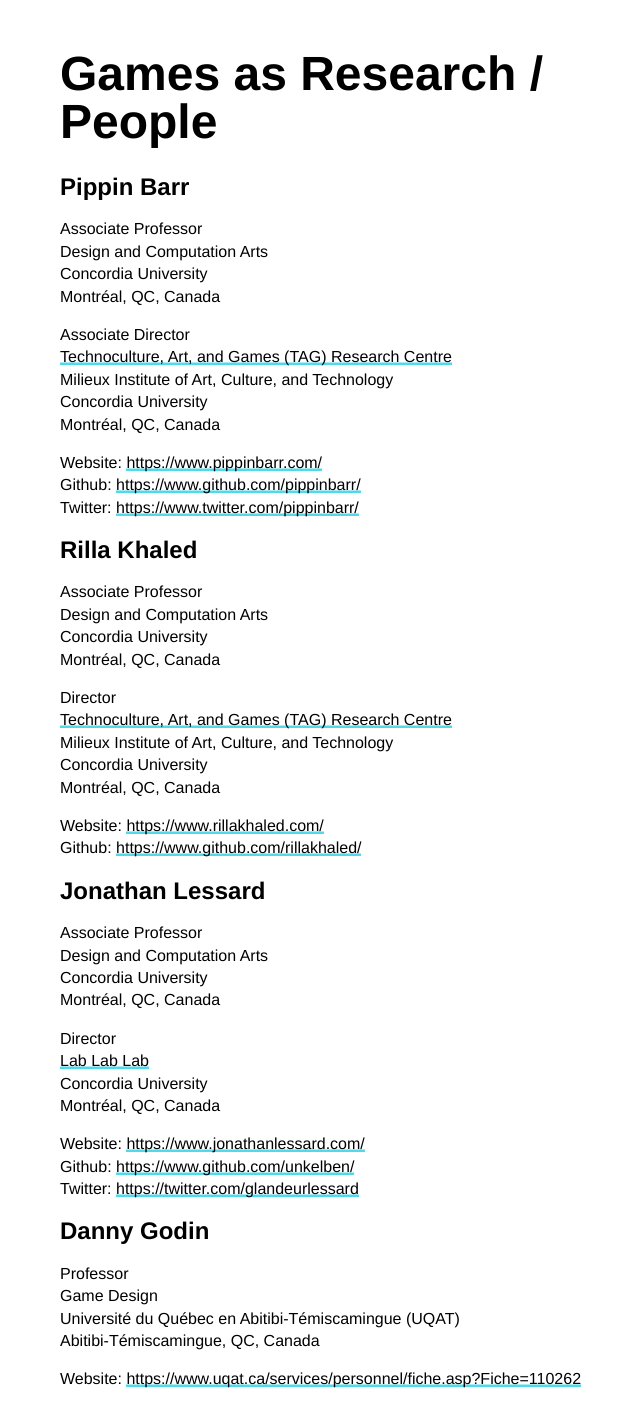
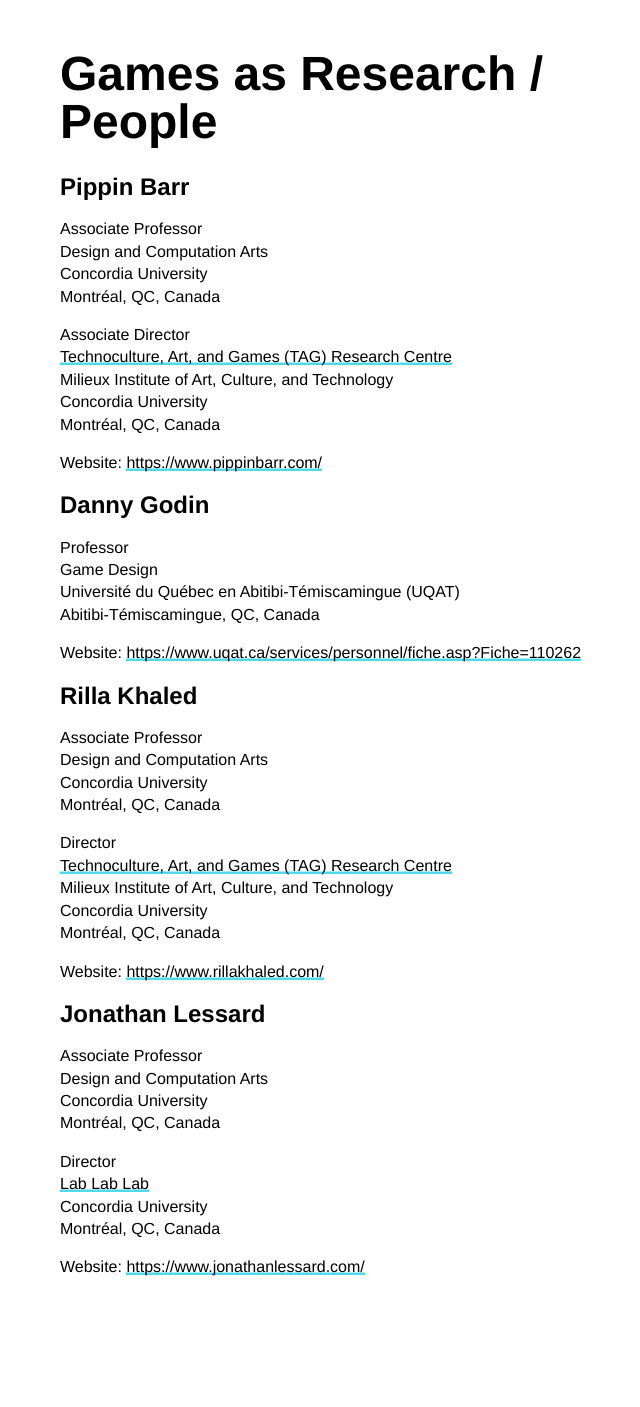
Before and after one commit to pippinbarr/games-as-research, a Jekyll site: the page built from people.md, in a window 1280 px wide. Shown: the whole page, without its empty margins (280-920 px from the left). Built offline with Jekyll 4.4.1, drawn with Linux system fonts in a browser that asks for light colours; after the commit the page ends 1295 px from its top, so only the background shows below that; some of the changed lines change nothing that is shown.

Commit message:
Removing github and twitter from list

```diff
--- a/people.md
+++ b/people.md
@@ -21,8 +21,15 @@
 Montréal, QC, Canada
 
 Website: [https://www.pippinbarr.com/](https://www.pippinbarr.com/)
-Github: [https://www.github.com/pippinbarr/](https://www.github.com/pippinbarr/)
-Twitter: [https://www.twitter.com/pippinbarr/](https://www.twitter.com/pippinbarr/)
+
+# Danny Godin
+
+Professor
+Game Design
+Université du Québec en Abitibi-Témiscamingue (UQAT)
+Abitibi-Témiscamingue, QC, Canada
+
+Website: [https://www.uqat.ca/services/personnel/fiche.asp?Fiche=110262](https://www.uqat.ca/services/personnel/fiche.asp?Fiche=110262)
 
 # Rilla Khaled
 
@@ -38,7 +45,6 @@
 Montréal, QC, Canada
 
 Website: [https://www.rillakhaled.com/](https://www.rillakhaled.com/)
-Github: [https://www.github.com/rillakhaled/](https://www.github.com/rillakhaled/)
 
 # Jonathan Lessard
 
@@ -53,14 +59,3 @@
 Montréal, QC, Canada
 
 Website: [https://www.jonathanlessard.com/](https://www.jonathanlessard.com/)
-Github: [https://www.github.com/unkelben/](https://www.github.com/unkelben/)
-Twitter: [https://twitter.com/glandeurlessard](https://twitter.com/glandeurlessard)
-
-# Danny Godin
-
-Professor
-Game Design
-Université du Québec en Abitibi-Témiscamingue (UQAT)
-Abitibi-Témiscamingue, QC, Canada
-
-Website: [https://www.uqat.ca/services/personnel/fiche.asp?Fiche=110262](https://www.uqat.ca/services/personnel/fiche.asp?Fiche=110262)
```
